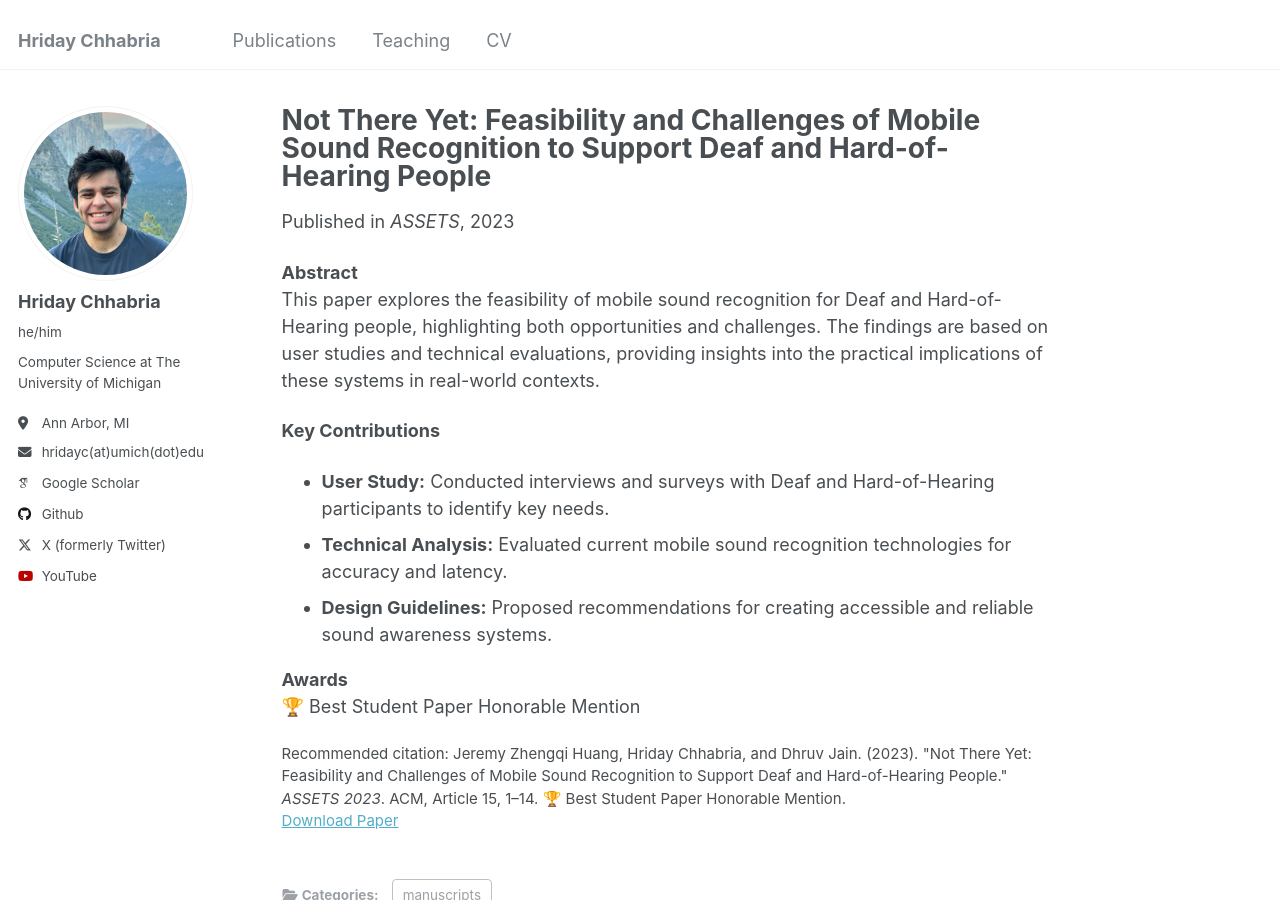
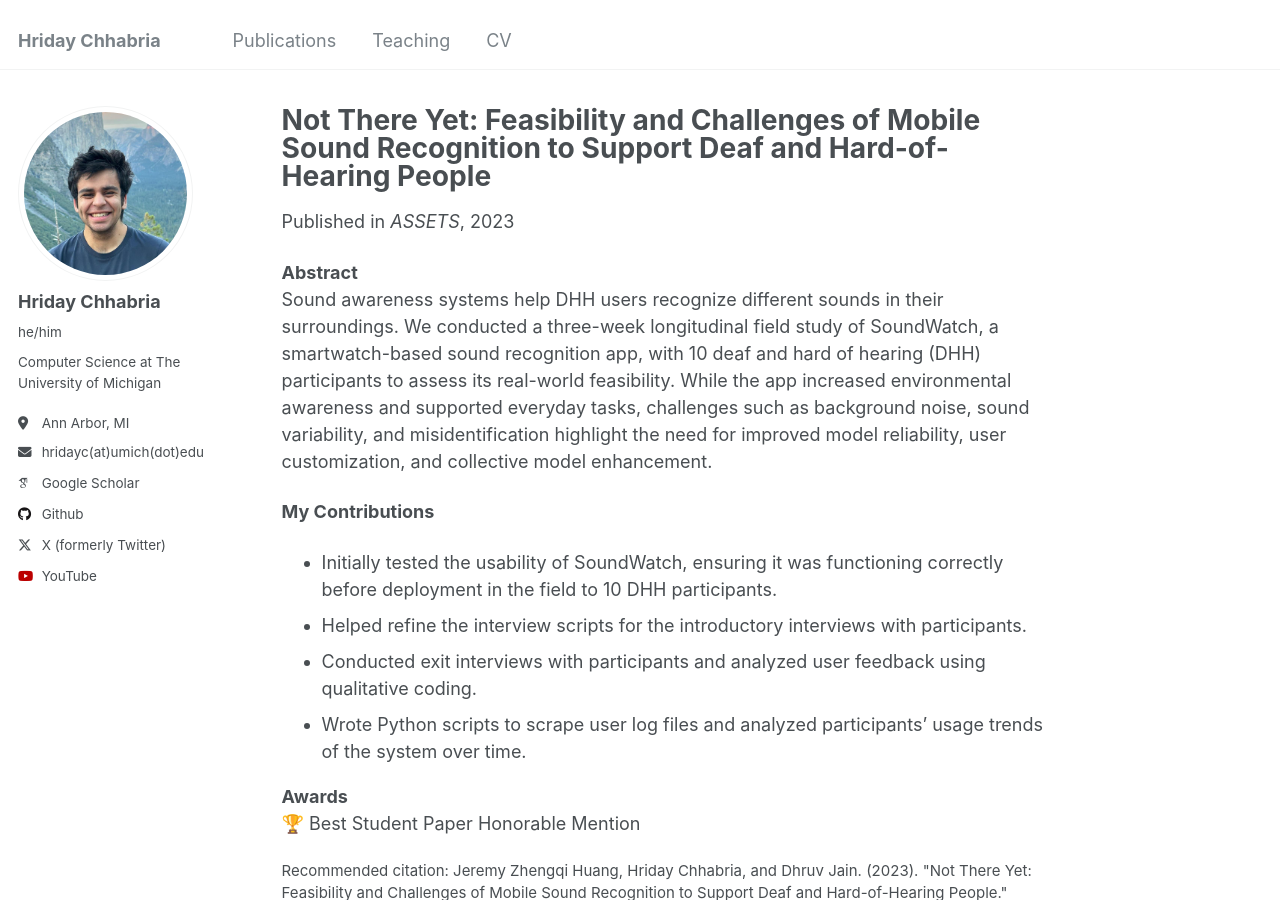
Before and after one commit to hridayc7/hridayc7.github.io, a Jekyll site: the page built from _publications/2023-assets-not-there-yet.md, in a window 1280 px wide and 900 px high. Built offline with Jekyll 4.4.1, drawn with Linux system fonts in a browser that asks for light colours; some web fonts are replaced.

Commit message:
Updated SoundWatch Field Study Page

```diff
--- a/_publications/2023-assets-not-there-yet.md
+++ b/_publications/2023-assets-not-there-yet.md
@@ -11,12 +11,15 @@ citation: 'Jeremy Zhengqi Huang, Hriday Chhabria, and Dhruv Jain. (2023). &quot;
 ---
 
 **Abstract**
-This paper explores the feasibility of mobile sound recognition for Deaf and Hard-of-Hearing people, highlighting both opportunities and challenges. The findings are based on user studies and technical evaluations, providing insights into the practical implications of these systems in real-world contexts.
+Sound awareness systems help DHH users recognize different sounds in their surroundings. We conducted a three-week longitudinal field study of SoundWatch, a smartwatch-based sound recognition app, with 10 deaf and hard of hearing (DHH) participants to assess its real-world feasibility. While the app increased environmental awareness and supported everyday tasks, challenges such as background noise, sound variability, and misidentification highlight the need for improved model reliability, user customization, and collective model enhancement.
 
-**Key Contributions**
-- **User Study:** Conducted interviews and surveys with Deaf and Hard-of-Hearing participants to identify key needs.
-- **Technical Analysis:** Evaluated current mobile sound recognition technologies for accuracy and latency.
-- **Design Guidelines:** Proposed recommendations for creating accessible and reliable sound awareness systems.
+**My Contributions**
+- Initially tested the usability of SoundWatch, ensuring it was functioning correctly before deployment in the field to 10 DHH participants.
+- Helped refine the interview scripts for the introductory interviews with participants.
+- Conducted exit interviews with participants and analyzed user feedback using qualitative coding.
+- Wrote Python scripts to scrape user log files and analyzed participants’ usage trends of the system over time.
+
+
 
 **Awards**
 🏆 Best Student Paper Honorable Mention
```
